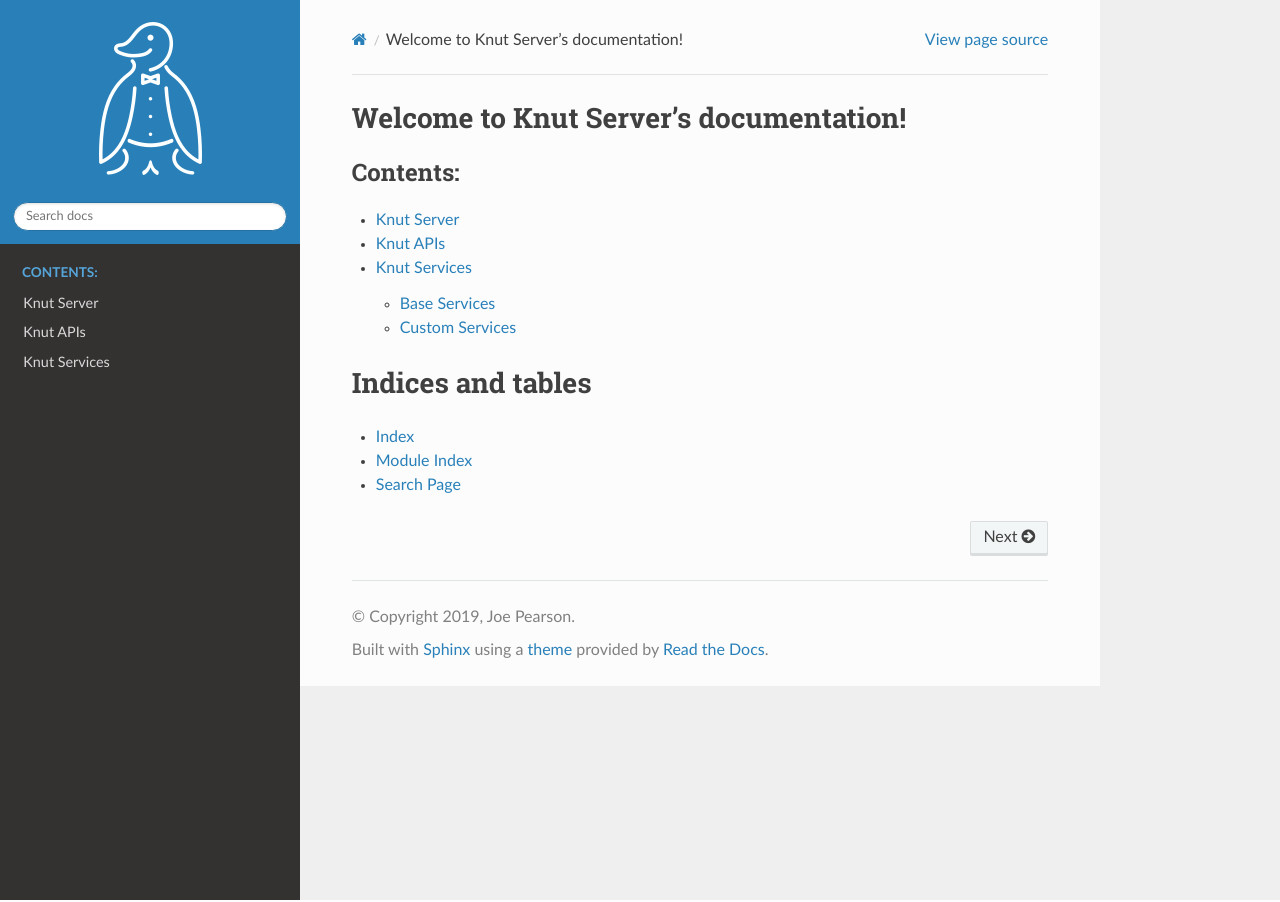
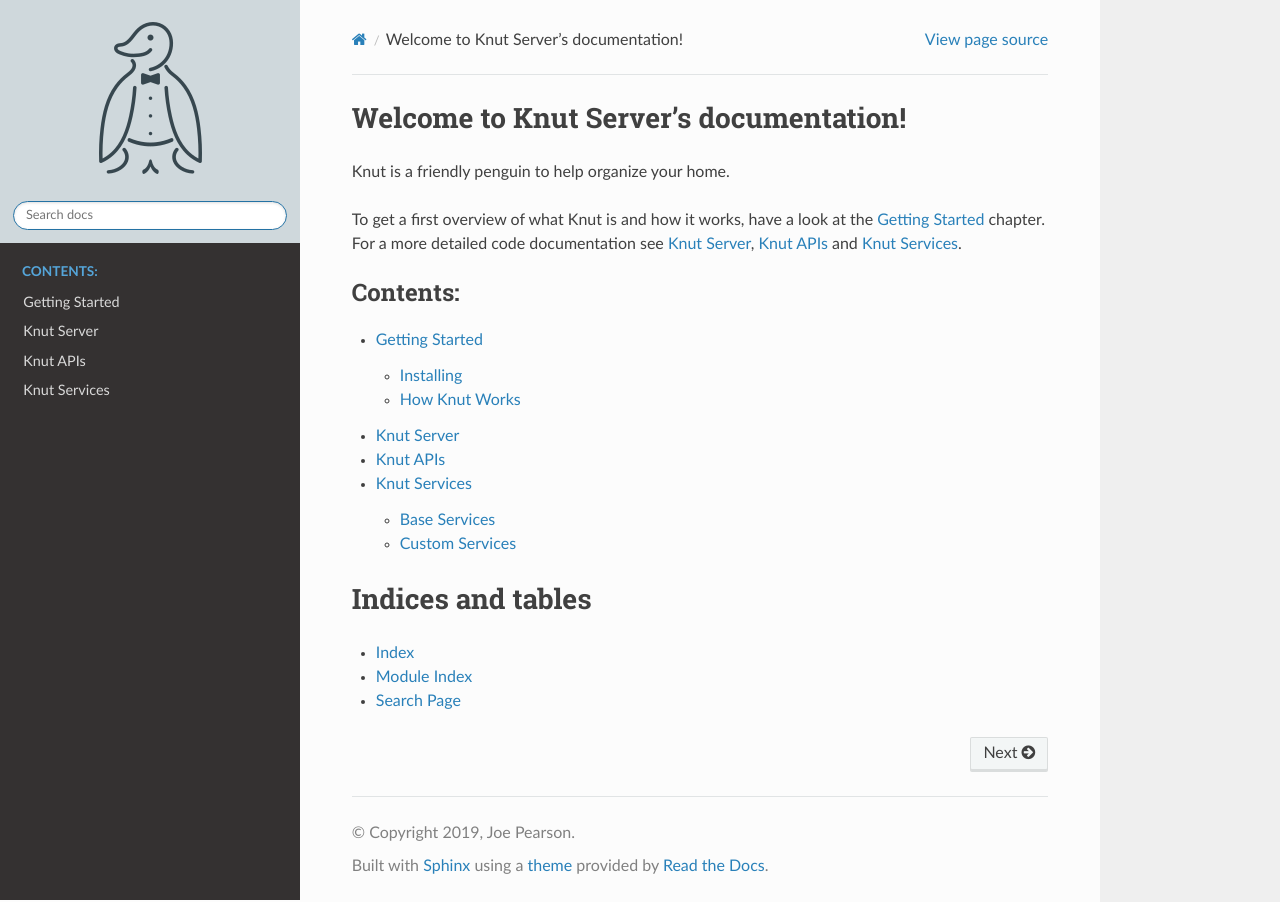
Before and after one commit to pearjo/knut-server, a Sphinx documentation site: the page built from docs/source/index.rst, in a window 1280 px wide. Built offline with Sphinx 7.4.7 and the Read the Docs theme 2.0.0, drawn with Linux system fonts in a browser that asks for light colours; some of the changed lines change nothing that is shown.

Commit message:
docs: Add more documentation
Add a getting started page.

```diff
--- a/docs/source/conf.py
+++ b/docs/source/conf.py
@@ -31,7 +31,8 @@ release = '0.0.1'
 # extensions coming with Sphinx (named 'sphinx.ext.*') or your custom
 # ones.
 extensions = [
-    'sphinx.ext.autodoc'
+    'sphinx.ext.autodoc',
+    'sphinx.ext.graphviz'
 ]
 
 # Add any paths that contain templates here, relative to this directory.
@@ -59,6 +60,7 @@ html_theme_options = {
     'display_version': True,
     'prev_next_buttons_location': 'bottom',
     'style_external_links': False,
+    'style_nav_header_background': '#CFD8DC',
     # Toc options
     'collapse_navigation': True,
     'sticky_navigation': True,
--- /dev/null
+++ b/docs/source/gettingstarted.rst
@@ -0,0 +1,66 @@
+.. _gettingstarted:
+
+Getting Started
+===============
+
+.. _installing:
+
+Installing
+----------
+
+Knut runs using Python 3.7 and to install the Knut server, run first::
+
+   pip install -r requirements.txt
+
+to install all needed packages.
+
+.. note::
+
+   Some services may require additional installation steps. Please follow
+   the instructions of the :ref:`knutservices` if an error occurs.
+
+To finally install the Knut server run::
+
+  python setup.py install
+
+.. _howknutworks:
+
+How Knut Works
+--------------
+
+Knut has various :ref:`knutapis` to control e.g. lights or supply temperature
+data from various sources. Each API communicates with :ref:`knutservices` which
+are implementing the actions needed to execute a command.
+
+For example, lets switch a light which is plugged into a RF controllable socket.
+The light API :py:class:`knutapis.Light` class calls a method of the light
+service :py:class:`knutservices.rflight.RFLight`, which switches the socket
+according to a parsed status in a back-end.
+
+Clients can send requests to the server using the protocol specified in
+:py:class:`knutserver.KnutTcpSocket`. The payload is API specific. Therefore
+have a look at the specific :ref:`knutapis` to see what payloads are requested
+for the individual messages. The information flows as following:
+
+.. graphviz::
+
+   digraph flow {
+      "Client";
+
+      subgraph request {
+         "Server" -> "API" -> "Service";
+         label = "Request";
+      }
+
+      subgraph response {
+         "Service" -> "API" -> "Server";
+         label = "Request";
+      }
+
+      "Client" -> "Server";
+      "Server" -> "Client";
+      "Service" -> "Back-End";
+      "Back-End" -> "Service";
+
+      "Back-End";
+   }
--- a/docs/source/index.rst
+++ b/docs/source/index.rst
@@ -6,10 +6,17 @@
 Welcome to Knut Server's documentation!
 =======================================
 
+Knut is a friendly penguin to help organize your home.
+
+To get a first overview of what Knut is and how it works, have a look at the
+:ref:`gettingstarted` chapter. For a more detailed code documentation see
+:ref:`knutserver`, :ref:`knutapis` and :ref:`knutservices`.
+
 .. toctree::
    :maxdepth: 2
    :caption: Contents:
 
+   gettingstarted
    reference/knutserver
    reference/knutapis
    reference/knutservices
```
Also changed, not shown: docs/source/_static/knut.png.
